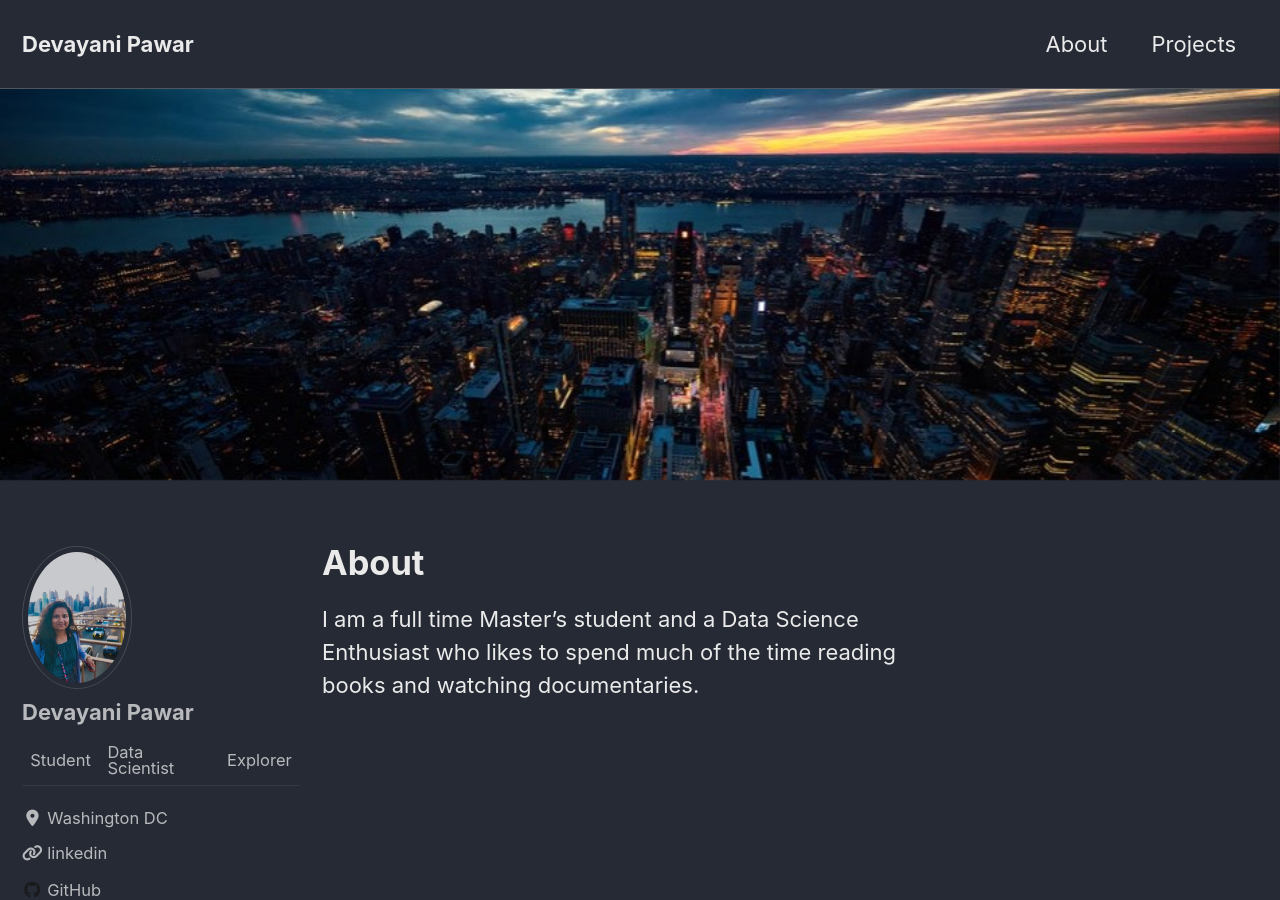
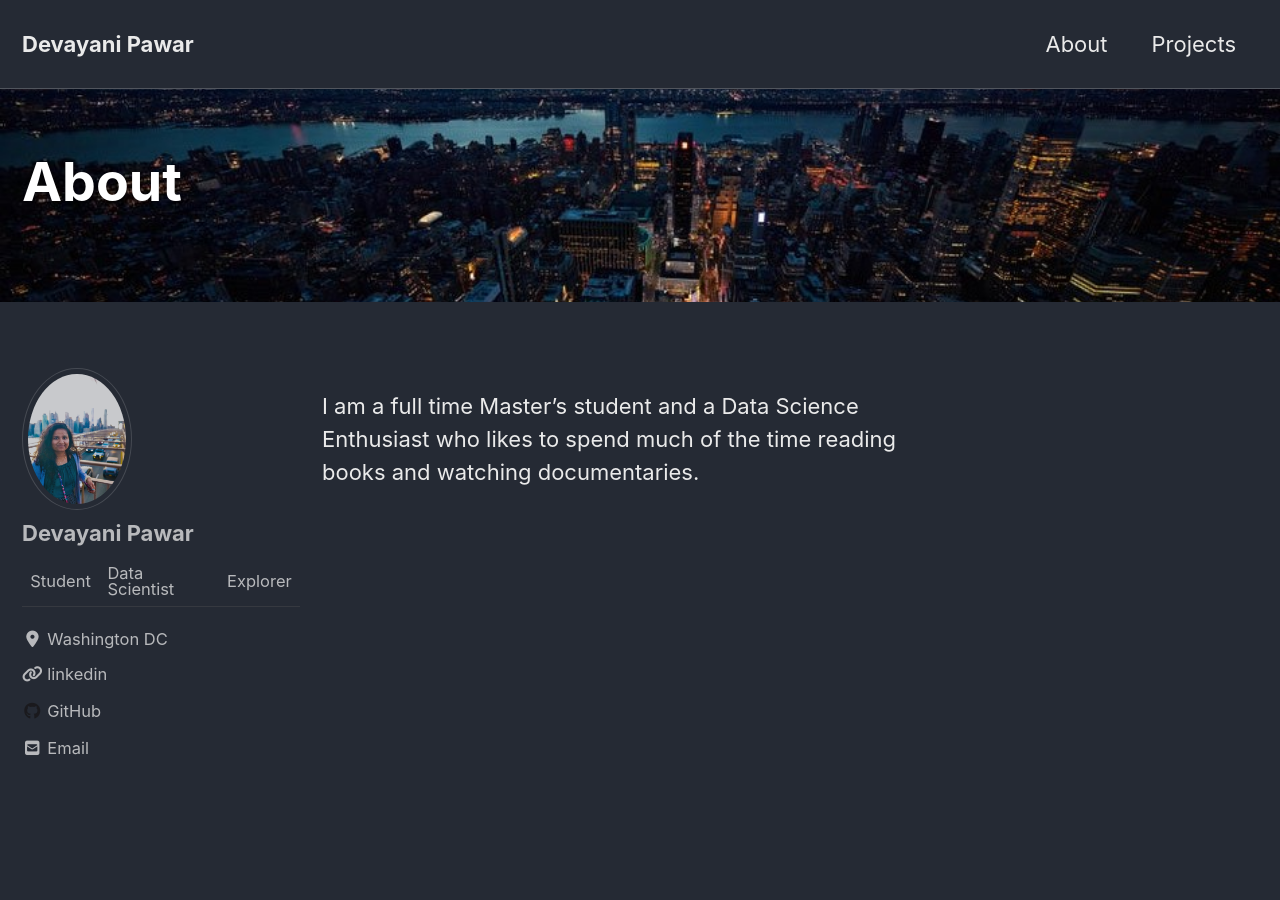
Before and after one commit to devayanipowar/devayanipowar.github.io, a Jekyll site: the page built from _pages/about.md, in a window 1280 px wide and 900 px high. Built offline with Jekyll 4.4.1, drawn with Linux system fonts in a browser that asks for light colours; cached includes are drawn as plain includes; nearby versions of some CDN libraries.

Commit message:
changes to make image overlay

```diff
--- a/_pages/about.md
+++ b/_pages/about.md
@@ -5,7 +5,8 @@ permalink: /about/
 author_profile: true
 
 header:
-  image: "/images/about.jpg"
+  overlay_image: "/images/about.jpg"
+  excerpt: "Projects"
 ---
 
 I am a full time Master's student and a Data Science Enthusiast who likes to spend much of the time reading books and watching documentaries.
```
